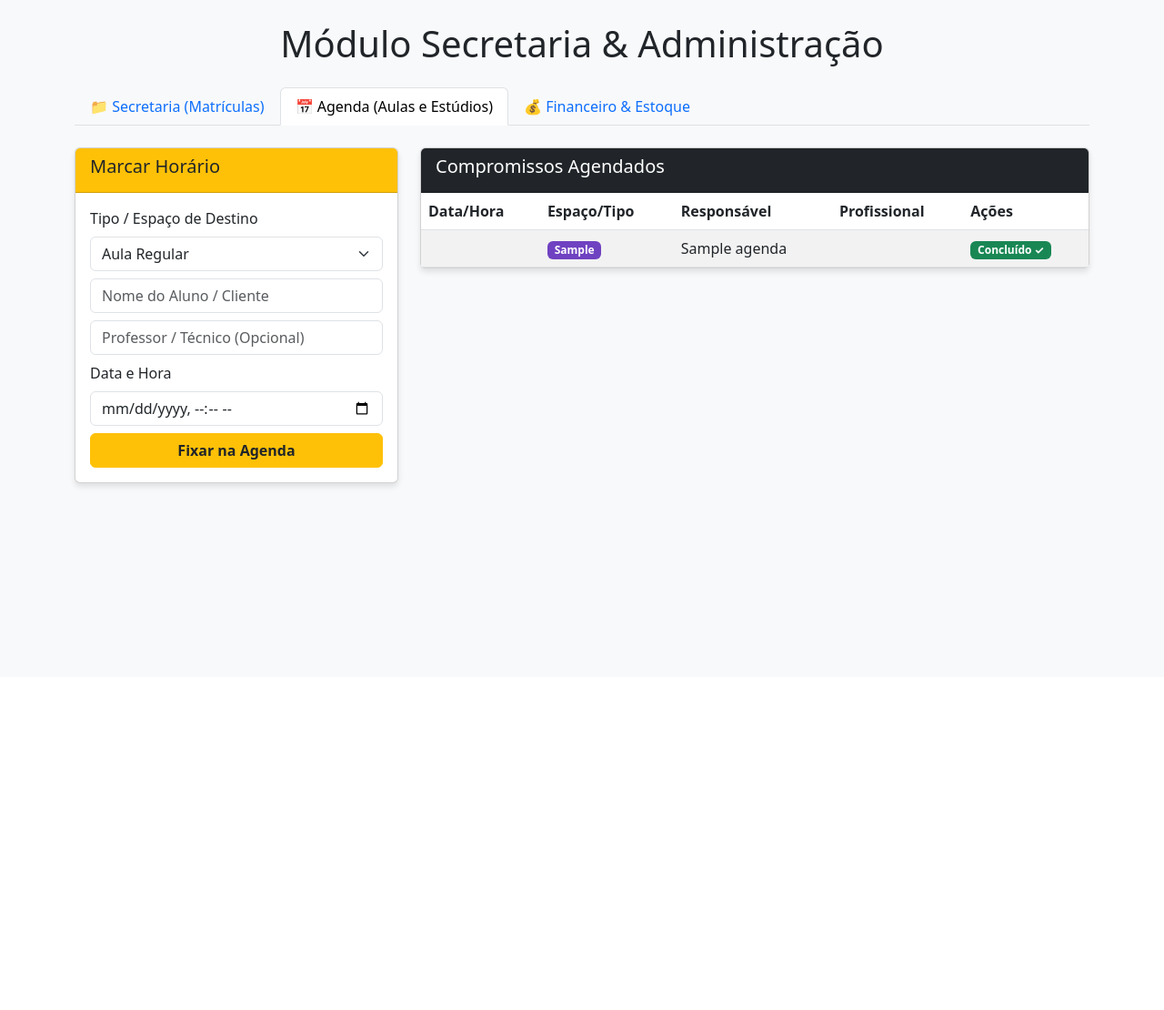
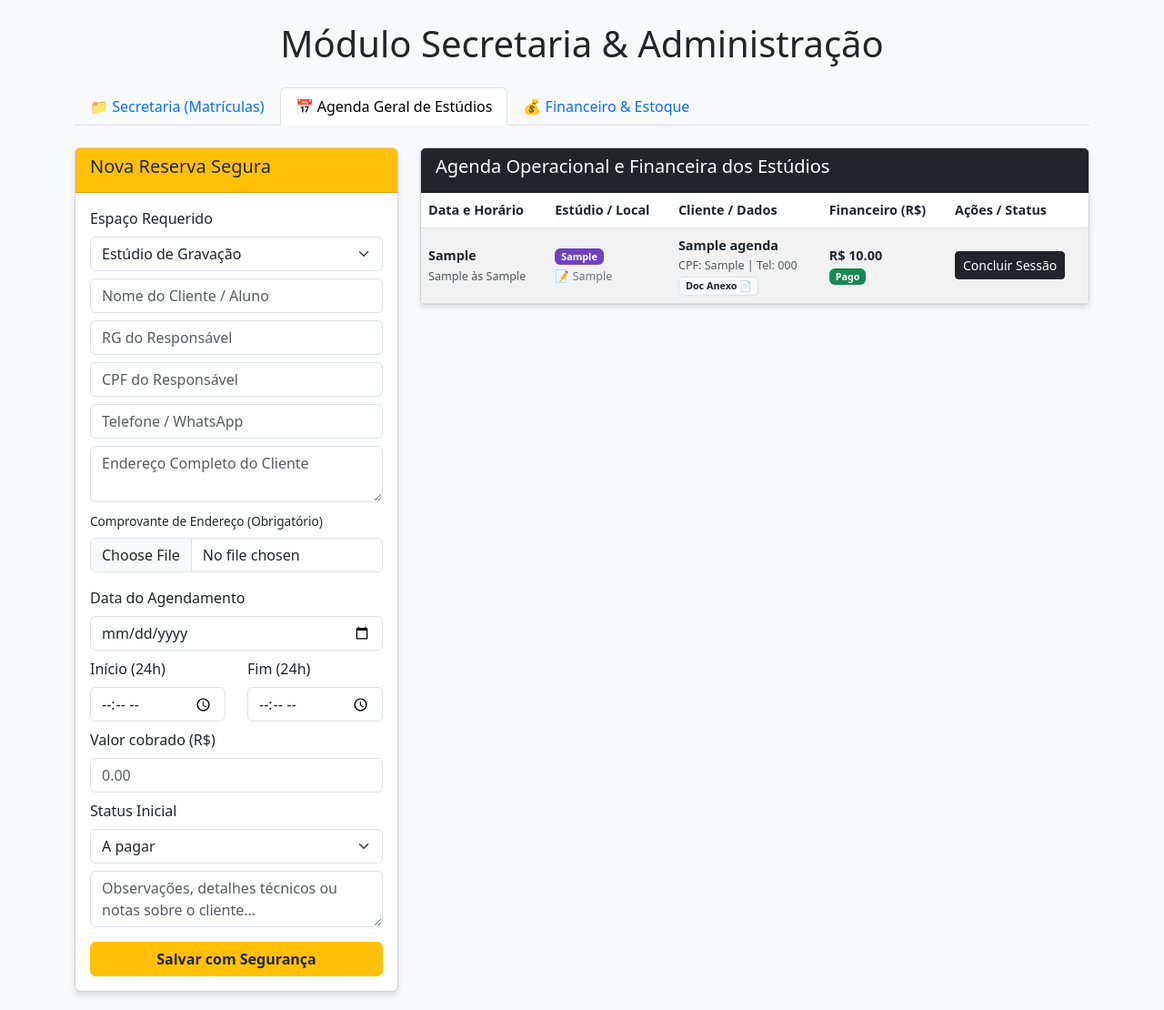
Before and after one commit to Casademusicacambuci/escola_musica, a Flask app: page / in a window 1280 px wide, after a click on "📅 Agenda Geral de Estúdios". Shown: the part 56-1166 px from the top of the page at 91% size. Before the commit the page ends 593 px from the top, so only its background shows below. Run offline with Flask 3, Linux system fonts and the light colour scheme; the visitor is signed in with stand-in values (Sample User, id 1); tables that the repository leaves empty hold one stand-in row (values such as "Sample post").

Commit message:
Revise index.html for better clarity and functionality
Updated the title and various labels for clarity. Enhanced the form for scheduling with additional fields and improved layout.

```diff
--- a/templates/index.html
+++ b/templates/index.html
@@ -3,7 +3,7 @@
 <head>
     <meta charset="UTF-8">
     <meta name="viewport" content="width=device-width, initial-scale=1.0">
-    <title>Casa de Música Cambuci - Painel Integrado</title>
+    <title>Casa de Música Cambuci - Gestão Integrada</title>
     <link href="https://cdn.jsdelivr.net/npm/bootstrap@5.3.0/dist/css/bootstrap.min.css" rel="stylesheet">
     <style>
         body { background-color: #f8f9fa; }
@@ -24,10 +24,9 @@
     <div class="container mt-4">
         <h1 class="text-center mb-4">Módulo Secretaria & Administração</h1>
 
-        <!-- Abas para Organização dos Setores -->
         <ul class="nav nav-tabs mb-4" id="painelAbas" role="tablist">
             <li class="nav-item"><button class="nav-link active" id="sec-tab" data-bs-toggle="tab" data-bs-target="#secretaria" type="button" role="tab">📁 Secretaria (Matrículas)</button></li>
-            <li class="nav-item"><button class="nav-link" id="agenda-tab" data-bs-toggle="tab" data-bs-target="#agenda" type="button" role="tab">📅 Agenda (Aulas e Estúdios)</button></li>
+            <li class="nav-item"><button class="nav-link" id="agenda-tab" data-bs-toggle="tab" data-bs-target="#agenda" type="button" role="tab">📅 Agenda Geral de Estúdios</button></li>
             <li class="nav-item"><button class="nav-link" id="fin-tab" data-bs-toggle="tab" data-bs-target="#financeiro" type="button" role="tab">💰 Financeiro & Estoque</button></li>
         </ul>
 
@@ -35,7 +34,6 @@
             <!-- ABA SECRETARIA -->
             <div class="tab-pane fade show active" id="secretaria" role="tabpanel">
                 <div class="row">
-                    <!-- Formulários de Matrícula -->
                     <div class="col-md-4">
                         <div class="card">
                             <div class="card-header bg-primary text-white"><h5>Matricular Aluno</h5></div>
@@ -56,8 +54,6 @@
                             </div>
                         </div>
                     </div>
-
-                    <!-- Listagens -->
                     <div class="col-md-8">
                         <div class="card">
                             <div class="card-header bg-dark text-white"><h5>Alunos Matriculados</h5></div>
@@ -70,15 +66,8 @@
                                             <td><strong>{{ al.nome }}</strong></td>
                                             <td>{{ al.curso }}</td>
                                             <td>{{ al.telefone }}</td>
-                                            <td>
-                                                <small>CPF: {{ al.cpf }}</small><br>
-                                                {% if al.comprovante_anexo %}
-                                                    <a href="/static/uploads/{{ al.comprovante_anexo }}" target="_blank" class="badge bg-info text-dark text-decoration-none">Ver Comprovante 📄</a>
-                                                {% endif %}
-                                            </td>
+                                            <td><small>CPF: {{ al.cpf }}</small></td>
                                         </tr>
-                                        {% else %}
-                                        <tr><td colspan="4" class="text-center text-muted p-3">Nenhum aluno cadastrado.</td></tr>
                                         {% endfor %}
                                     </tbody>
                                 </table>
@@ -88,69 +77,135 @@
                 </div>
             </div>
 
-            <!-- ABA AGENDA ATUALIZADA -->
+            <!-- ABA AGENDA ROBUSTA -->
             <div class="tab-pane fade" id="agenda" role="tabpanel">
                 <div class="row">
-                    <!-- Agendador -->
+                    <!-- Formulário de Agendamento Seguro -->
                     <div class="col-md-4">
                         <div class="card">
-                            <div class="card-header bg-warning text-dark"><h5>Marcar Horário</h5></div>
+                            <div class="card-header bg-warning text-dark"><h5>Nova Reserva Segura</h5></div>
                             <div class="card-body">
-                                <form action="/agendar" method="POST">
+                                <form action="/agendar" method="POST" enctype="multipart/form-data">
                                     <div class="mb-2">
-                                        <label class="form-label">Tipo / Espaço de Destino</label>
+                                        <label class="form-label">Espaço Requerido</label>
                                         <select name="tipo_agendamento" class="form-select" required>
-                                            <option value="Aula Regular">Aula Regular</option>
                                             <option value="Estúdio de Gravação">Estúdio de Gravação</option>
                                             <option value="Estúdio de Ensaio">Estúdio de Ensaio</option>
                                             <option value="Estúdio de Videoclipe">Estúdio de Videoclipe</option>
+                                            <option value="Aula Regular">Aula Regular</option>
                                         </select>
                                     </div>
-                                    <input type="text" name="nome_responsavel" class="form-control mb-2" placeholder="Nome do Aluno / Cliente" required>
-                                    <input type="text" name="profissional" class="form-control mb-2" placeholder="Professor / Técnico (Opcional)">
+
+                                    <input type="text" name="nome_responsavel" class="form-control mb-2" placeholder="Nome do Cliente / Aluno" required>
+                                    <input type="text" name="rg" class="form-control mb-2" placeholder="RG do Responsável" required>
+                                    <input type="text" name="cpf" class="form-control mb-2" placeholder="CPF do Responsável" required>
+                                    <input type="text" name="telefone" class="form-control mb-2" placeholder="Telefone / WhatsApp" required>
+                                    <textarea name="endereco" class="form-control mb-2" placeholder="Endereço Completo do Cliente" rows="2" required></textarea>
+
+                                    <div class="mb-3">
+                                        <label class="form-label" style="font-size:0.85rem;">Comprovante de Endereço (Obrigatório)</label>
+                                        <input type="file" name="comprovante" class="form-control" required>
+                                    </div>
+
                                     <div class="mb-2">
-                                        <label class="form-label">Data e Hora</label>
-                                        <input type="datetime-local" name="data_hora" class="form-control" required>
+                                        <label class="form-label">Data do Agendamento</label>
+                                        <input type="date" name="data_compromisso" class="form-control" required>
                                     </div>
-                                    <button type="submit" class="btn btn-warning w-100 text-dark fw-bold">Fixar na Agenda</button>
+
+                                    <div class="row mb-2">
+                                        <div class="col-6">
+                                            <label class="form-label">Início (24h)</label>
+                                            <input type="time" name="hora_inicio" class="form-control" required>
+                                        </div>
+                                        <div class="col-6">
+                                            <label class="form-label">Fim (24h)</label>
+                                            <input type="time" name="hora_fim" class="form-control" required>
+                                        </div>
+                                    </div>
+
+                                    <div class="mb-2">
+                                        <label class="form-label">Valor cobrado (R$)</label>
+                                        <input type="number" step="0.01" name="valor_reserva" class="form-control" placeholder="0.00" required>
+                                    </div>
+
+                                    <div class="mb-2">
+                                        <label class="form-label">Status Inicial</label>
+                                        <select name="status" class="form-select">
+                                            <option value="A pagar">A pagar</option>
+                                            <option value="Pago">Pago (Lança no Financeiro)</option>
+                                        </select>
+                                    </div>
+
+                                    <textarea name="observacoes" class="form-control mb-2" placeholder="Observações, detalhes técnicos ou notas sobre o cliente..." rows="2"></textarea>
+
+                                    <button type="submit" class="btn btn-warning w-100 text-dark fw-bold mt-2">Salvar com Segurança</button>
                                 </form>
                             </div>
                         </div>
                     </div>
 
-                    <!-- Quadro de Horários -->
+                    <!-- Quadro de Horários Operacionais -->
                     <div class="col-md-8">
                         <div class="card">
-                            <div class="card-header bg-dark text-white"><h5>Compromissos Agendados</h5></div>
+                            <div class="card-header bg-dark text-white"><h5>Agenda Operacional e Financeira dos Estúdios</h5></div>
                             <div class="card-body p-0">
-                                <table class="table table-striped mb-0">
-                                    <thead><tr><th>Data/Hora</th><th>Espaço/Tipo</th><th>Responsável</th><th>Profissional</th><th>Ações</th></tr></thead>
+                                <div class="table-responsive">
+                                    <table class="table table-striped align-middle mb-0" style="font-size: 0.9rem;">
+                                        <thead>
+                                            <tr>
+                                                <th>Data e Horário</th>
+                                                <th>Estúdio / Local</th>
+                                                <th>Cliente / Dados</th>
+                                                <th>Financeiro (R$)</th>
+                                                <th>Ações / Status</th>
+                                            </tr>
+                                        </thead>
                                         <tbody>
                                             {% for comp in compromissos %}
                                             <tr>
-                                            <td><strong>{{ comp.data_hora }}</strong></td>
                                                 <td>
-                                                {% if "Aula" in comp.tipo_agendamento %}
-                                                    <span class="badge bg-primary">{{ comp.tipo_agendamento }}</span>
-                                                {% else %}
-                                                    <span class="badge bg-purple text-white" style="background-color: #6f42c1;">{{ comp.tipo_agendamento }}</span>
+                                                    <span class="fw-bold">{{ comp.data_compromisso }}</span><br>
+                                                    <small class="text-muted">{{ comp.hora_inicio }} às {{ comp.hora_fim }}</small>
+                                                </td>
+                                                <td>
+                                                    <span class="badge" style="background-color: #6f42c1;">{{ comp.tipo_agendamento }}</span>
+                                                    {% if comp.observacoes %}
+                                                        <br><small class="text-secondary">📝 {{ comp.observacoes }}</small>
                                                     {% endif %}
                                                 </td>
-                                            <td>{{ comp.nome_responsavel }}</td>
-                                            <td>{{ comp.profissional }}</td>
                                                 <td>
-                                                {% if comp.status == 'Agendado' %}
-                                                    <a href="/concluir_agenda/{{ comp.id }}" class="btn btn-sm btn-outline-success">Concluir</a>
+                                                    <strong>{{ comp.nome_responsavel }}</strong><br>
+                                                    <small class="text-muted">CPF: {{ comp.cpf }} | Tel: {{ comp.telefone }}</small><br>
+                                                    {% if comp.comprovante_anexo %}
+                                                        <a href="/static/uploads/{{ comp.comprovante_anexo }}" target="_blank" class="badge bg-light text-dark text-decoration-none border">Doc Anexo 📄</a>
+                                                    {% endif %}
+                                                </td>
+                                                <td>
+                                                    <span class="fw-bold">R$ {{ "%.2f"|format(comp.valor_reserva) }}</span><br>
+                                                    {% if comp.status == 'Pago' %}
+                                                        <span class="badge bg-success">Pago</span>
+                                                    </td>
+                                                    <td>
+                                                        <a href="/atualizar_status_agenda/{{ comp.id }}/Concluído" class="btn btn-sm btn-dark">Concluir Sessão</a>
+                                                    {% elif comp.status == 'A pagar' %}
+                                                        <span class="badge bg-danger">A pagar</span>
+                                                    </td>
+                                                    <td>
+                                                        <a href="/atualizar_status_agenda/{{ comp.id }}/Pago" class="btn btn-sm btn-success">Marcar como Pago</a>
                                                     {% else %}
-                                                    <span class="badge bg-success">Concluído ✓</span>
+                                                        <span class="badge bg-secondary">Concluído ✓</span>
+                                                    </td>
+                                                    <td>
+                                                        <span class="text-muted small">Sessão Encerrada</span>
                                                     {% endif %}
                                                 </td>
                                             </tr>
                                             {% else %}
-                                        <tr><td colspan="5" class="text-center text-muted p-3">Nenhum compromisso marcado.</td></tr>
+                                            <tr><td colspan="5" class="text-center text-muted p-3">Nenhum registro agendado encontrado.</td></tr>
                                             {% endfor %}
                                         </tbody>
                                     </table>
+                                </div>
                             </div>
                         </div>
                     </div>
@@ -164,7 +219,26 @@
                     <div class="col-4"><div class="p-3 bg-danger text-white rounded">Saídas<br><h4>R$ {{ "%.2f"|format(total_saidas) }}</h4></div></div>
                     <div class="col-4"><div class="p-3 bg-info text-dark rounded">Saldo Geral<br><h4>R$ {{ "%.2f"|format(saldo_caixa) }}</h4></div></div>
                 </div>
-                <p class="text-center text-muted">Controle de Estoque e Fluxo ativo em segundo plano.</p>
+
+                <!-- Histórico de Fluxo para Conferência Automática -->
+                <div class="card">
+                    <div class="card-header bg-dark text-white"><h5>Livro Caixa Integrado</h5></div>
+                    <div class="card-body p-0">
+                        <table class="table table-striped mb-0">
+                            <thead><tr><th>Data</th><th>Categoria</th><th>Descrição</th><th>Valor</th></tr></thead>
+                            <tbody>
+                                {% for mov in movimentacoes %}
+                                <tr>
+                                    <td>{{ mov.data }}</td>
+                                    <td><span class="badge bg-secondary">{{ mov.categoria_fluxo }}</span></td>
+                                    <td>{{ mov.descricao }}</td>
+                                    <td class="text-success fw-bold">R$ {{ "%.2f"|format(mov.valor) }}</td>
+                                </tr>
+                                {% endfor %}
+                            </tbody>
+                        </table>
+                    </div>
+                </div>
             </div>
         </div>
     </div>
```
Lines whose indentation alone changed are shown as unchanged.
